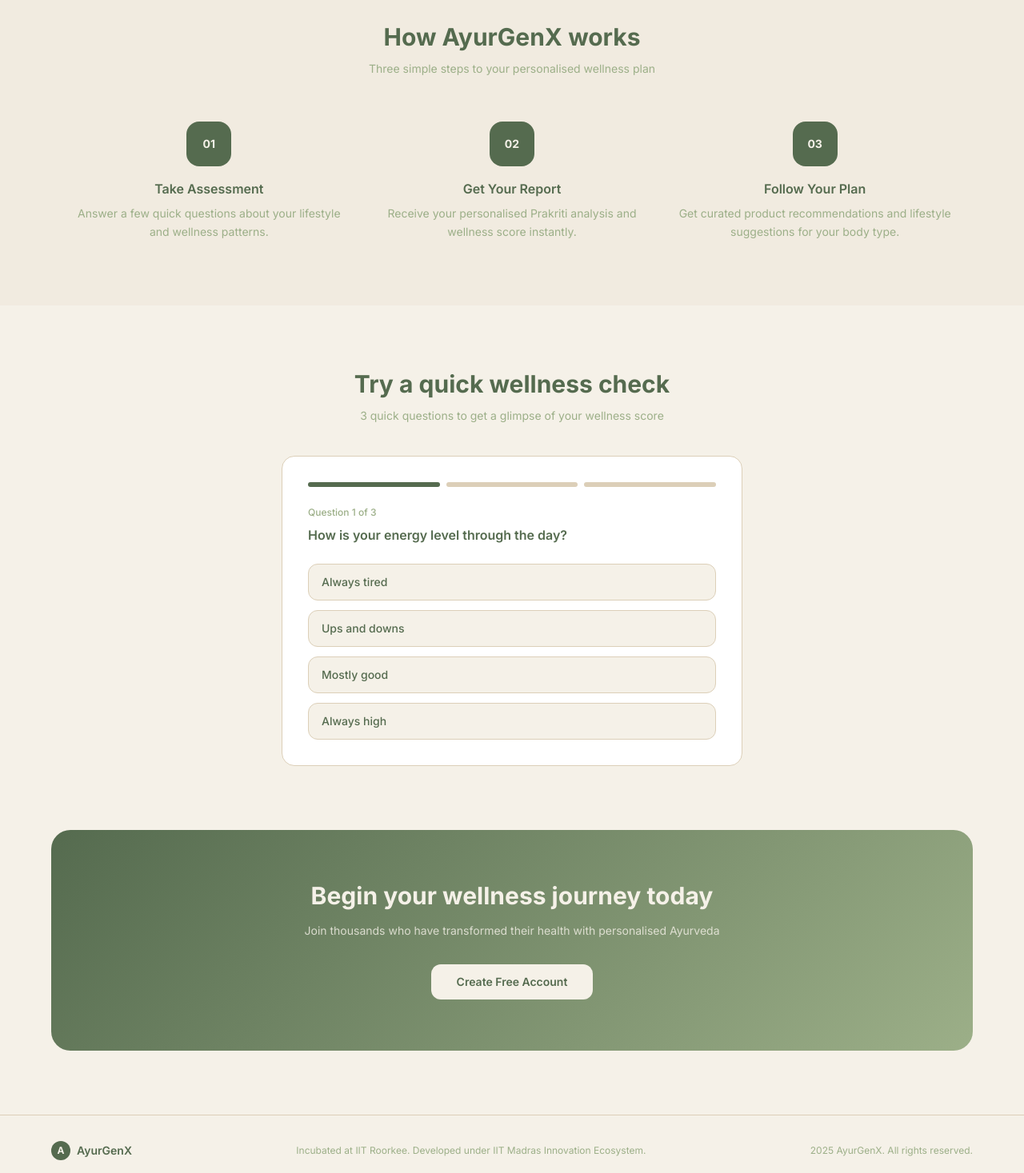
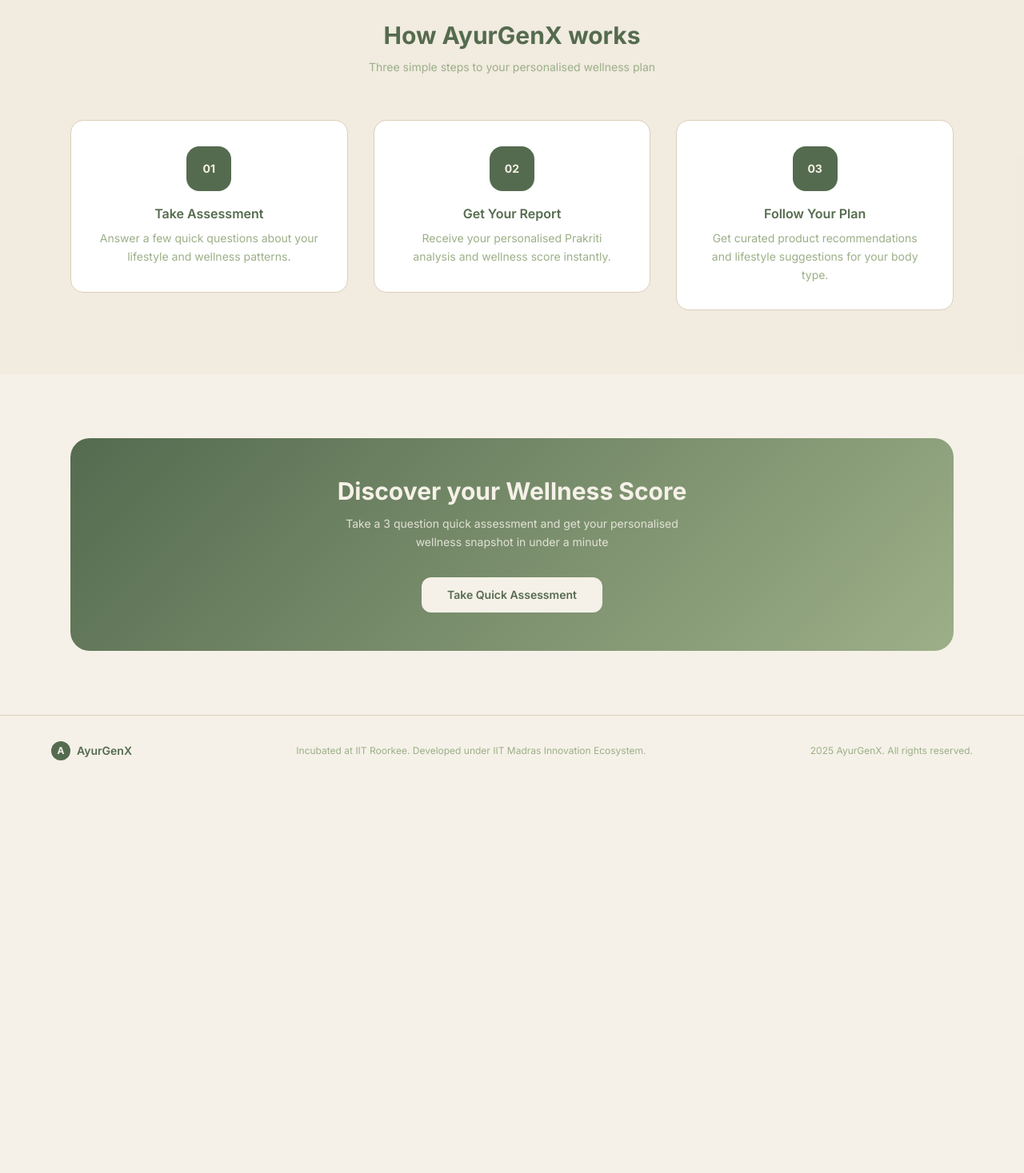
Before and after one commit to UMESHRATHOD16/ayurgenx-dashboard, a React (Vite) app: page / in a window 1280 px wide. Shown: the part 1330-2797 px from the top of the page at 80% size. After the commit the page ends 2313 px from the top, so only its background shows below. Built offline with nearby package versions, Linux system fonts and the light colour scheme.

Commit message:
feat:updated landing page

```diff
--- a/src/pages/landing/Landing.jsx
+++ b/src/pages/landing/Landing.jsx
@@ -1,10 +1,9 @@
 import { useNavigate } from "react-router-dom";
-import { motion, useInView } from "framer-motion";
+import { motion, useInView, AnimatePresence } from "framer-motion";
 import { useRef, useState } from "react";
-import { useDispatch } from "react-redux";
+import { useDispatch, useSelector } from "react-redux";
 import { setAnswer, setResult } from "../../store/slices/assessmentSlice";
 
-// Scroll reveal wrapper
 const RevealSection = ({ children, delay = 0 }) => {
   const ref = useRef(null);
   const isInView = useInView(ref, { once: true, margin: "-80px" });
@@ -20,13 +19,14 @@
   );
 };
 
-// Counter animation
 const CountUp = ({ target, suffix = "" }) => {
   const ref = useRef(null);
   const isInView = useInView(ref, { once: true });
   const [count, setCount] = useState(0);
+  const started = useRef(false);
 
-  if (isInView && count === 0 && target > 0) {
+  if (isInView && !started.current && target > 0) {
+    started.current = true;
     let start = 0;
     const duration = 1500;
     const step = target / (duration / 16);
@@ -90,10 +90,12 @@
 const Landing = () => {
   const navigate = useNavigate();
   const dispatch = useDispatch();
+  const { isAuthenticated } = useSelector((state) => state.auth);
 
   const [quizAnswers, setQuizAnswers] = useState({});
   const [quizStep, setQuizStep] = useState(0);
   const [quizDone, setQuizDone] = useState(false);
+  const [showAssessment, setShowAssessment] = useState(false);
 
   const handleQuizAnswer = (questionId, option, index) => {
     const updated = { ...quizAnswers, [questionId]: { label: option, score: index } };
@@ -109,6 +111,13 @@
         setQuizDone(true);
       }, 400);
     }
+  };
+
+  const openAssessment = () => {
+    setQuizStep(0);
+    setQuizAnswers({});
+    setQuizDone(false);
+    setShowAssessment(true);
   };
 
   const features = [
@@ -138,21 +147,37 @@
   ];
 
   const steps = [
-    { step: "01", title: "Take Assessment", desc: "Answer a few quick questions about your lifestyle and wellness patterns." },
-    { step: "02", title: "Get Your Report", desc: "Receive your personalised Prakriti analysis and wellness score instantly." },
-    { step: "03", title: "Follow Your Plan", desc: "Get curated product recommendations and lifestyle suggestions for your body type." },
+    {
+      step: "01",
+      title: "Take Assessment",
+      desc: "Answer a few quick questions about your lifestyle and wellness patterns.",
+    },
+    {
+      step: "02",
+      title: "Get Your Report",
+      desc: "Receive your personalised Prakriti analysis and wellness score instantly.",
+    },
+    {
+      step: "03",
+      title: "Follow Your Plan",
+      desc: "Get curated product recommendations and lifestyle suggestions for your body type.",
+    },
   ];
 
   return (
     <div className="min-h-screen" style={{ backgroundColor: "#F5F1E8" }}>
 
-      {/* Navbar */}
+      {/* Landing Navbar — hidden when logged in */}
+      {!isAuthenticated && (
         <nav
           className="sticky top-0 z-50 border-b"
           style={{ backgroundColor: "#F5F1E8", borderColor: "#DCCFB8" }}
         >
           <div className="max-w-6xl mx-auto px-6 h-16 flex items-center justify-between">
-          <div className="flex items-center gap-2">
+            <div
+              className="flex items-center gap-2 cursor-pointer"
+              onClick={() => navigate("/")}
+            >
               <div
                 className="w-8 h-8 rounded-full flex items-center justify-center"
                 style={{ backgroundColor: "#556B4F" }}
@@ -173,6 +198,7 @@
               </button>
               <motion.button
                 whileTap={{ scale: 0.97 }}
+                whileHover={{ scale: 1.02 }}
                 onClick={() => navigate("/signup")}
                 className="px-4 py-2 rounded-lg text-sm font-medium transition-all hover:opacity-90"
                 style={{ backgroundColor: "#556B4F", color: "#F5F1E8" }}
@@ -182,6 +208,7 @@
             </div>
           </div>
         </nav>
+      )}
 
       {/* Hero */}
       <section className="max-w-6xl mx-auto px-6 py-24 flex flex-col items-center text-center">
@@ -189,10 +216,15 @@
           initial={{ opacity: 0, y: 20 }}
           animate={{ opacity: 1, y: 0 }}
           transition={{ duration: 0.6 }}
+          className="flex flex-col items-center"
         >
           <span
             className="inline-block text-xs font-semibold px-4 py-1.5 rounded-full mb-6 tracking-wide uppercase"
-            style={{ backgroundColor: "#A8B79E30", color: "#556B4F", border: "1px solid #A8B79E" }}
+            style={{
+              backgroundColor: "#A8B79E30",
+              color: "#556B4F",
+              border: "1px solid #A8B79E",
+            }}
           >
             AI Powered Precision Ayurveda
           </span>
@@ -210,26 +242,15 @@
             Discover your unique Prakriti, track your wellness journey and get
             personalised Ayurvedic guidance powered by AI.
           </p>
-          <div className="flex flex-col sm:flex-row gap-3 justify-center">
           <motion.button
             whileTap={{ scale: 0.97 }}
             whileHover={{ scale: 1.02 }}
-              onClick={() => navigate("/signup")}
+            onClick={openAssessment}
             className="px-8 py-3 rounded-xl text-sm font-semibold transition-all hover:opacity-90"
             style={{ backgroundColor: "#556B4F", color: "#F5F1E8" }}
           >
-              Start Your Wellness Journey
+            Check Your Wellness Score
           </motion.button>
-            <motion.button
-              whileTap={{ scale: 0.97 }}
-              whileHover={{ scale: 1.02 }}
-              onClick={() => navigate("/login")}
-              className="px-8 py-3 rounded-xl text-sm font-semibold border transition-all"
-              style={{ borderColor: "#556B4F", color: "#556B4F", backgroundColor: "transparent" }}
-            >
-              Sign In
-            </motion.button>
-          </div>
         </motion.div>
       </section>
 
@@ -267,16 +288,23 @@
           {features.map((f, i) => (
             <RevealSection key={f.title} delay={i * 0.1}>
               <motion.div
-                whileHover={{ y: -4 }}
-                transition={{ duration: 0.2 }}
-                className="bg-white border rounded-2xl p-6 h-full"
+                whileHover={{
+                  y: -6,
+                  boxShadow: "0 16px 40px rgba(85, 107, 79, 0.18)",
+                  backgroundColor: "#EEF2EA",
+                }}
+                transition={{ duration: 0.25 }}
+                className="bg-white border rounded-2xl p-6 h-full cursor-default"
                 style={{ borderColor: "#DCCFB8" }}
               >
                 <div
                   className="w-10 h-10 rounded-xl mb-4 flex items-center justify-center"
                   style={{ backgroundColor: "#F5F1E8" }}
                 >
-                  <div className="w-3 h-3 rounded-full" style={{ backgroundColor: "#556B4F" }} />
+                  <div
+                    className="w-3 h-3 rounded-full"
+                    style={{ backgroundColor: "#556B4F" }}
+                  />
                 </div>
                 <h3 className="text-sm font-semibold mb-2" style={{ color: "#556B4F" }}>
                   {f.title}
@@ -306,7 +334,16 @@
           <div className="grid grid-cols-1 sm:grid-cols-3 gap-8">
             {steps.map((s, i) => (
               <RevealSection key={s.step} delay={i * 0.15}>
-                <div className="text-center">
+                <motion.div
+                  whileHover={{
+                    y: -6,
+                    boxShadow: "0 16px 40px rgba(85, 107, 79, 0.18)",
+                    backgroundColor: "#EEF2EA",
+                  }}
+                  transition={{ duration: 0.25 }}
+                  className="bg-white border rounded-2xl p-8 text-center cursor-default"
+                  style={{ borderColor: "#DCCFB8" }}
+                >
                   <div
                     className="w-14 h-14 rounded-2xl flex items-center justify-center mx-auto mb-4"
                     style={{ backgroundColor: "#556B4F" }}
@@ -321,151 +358,53 @@
                   <p className="text-sm leading-relaxed" style={{ color: "#9CAF88" }}>
                     {s.desc}
                   </p>
-                </div>
+                </motion.div>
               </RevealSection>
             ))}
           </div>
         </div>
       </section>
 
-      {/* Quick Assessment */}
+      {/* Assessment CTA Section */}
       <section className="max-w-6xl mx-auto px-6 py-20">
         <RevealSection>
-          <div className="text-center mb-10">
-            <h2 className="text-3xl font-bold mb-3" style={{ color: "#556B4F" }}>
-              Try a quick wellness check
-            </h2>
-            <p className="text-sm" style={{ color: "#9CAF88" }}>
-              3 quick questions to get a glimpse of your wellness score
-            </p>
-          </div>
-        </RevealSection>
-
-        <div className="max-w-xl mx-auto">
-          {!quizDone ? (
-            <motion.div
-              key={quizStep}
-              initial={{ opacity: 0, x: 30 }}
-              animate={{ opacity: 1, x: 0 }}
-              transition={{ duration: 0.3 }}
-              className="bg-white border rounded-2xl p-8"
-              style={{ borderColor: "#DCCFB8" }}
-            >
-              {/* Progress dots */}
-              <div className="flex gap-2 mb-6">
-                {quickQuestions.map((_, i) => (
           <div
-                    key={i}
-                    className="h-1.5 flex-1 rounded-full transition-all duration-300"
-                    style={{
-                      backgroundColor: i <= quizStep ? "#556B4F" : "#DCCFB8",
-                    }}
-                  />
-                ))}
-              </div>
-
-              <p className="text-xs font-medium mb-2" style={{ color: "#9CAF88" }}>
-                Question {quizStep + 1} of {quickQuestions.length}
-              </p>
-              <h3 className="text-base font-semibold mb-6" style={{ color: "#556B4F" }}>
-                {quickQuestions[quizStep].question}
-              </h3>
-
-              <div className="flex flex-col gap-3">
-                {quickQuestions[quizStep].options.map((option, index) => (
-                  <motion.button
-                    key={option}
-                    whileTap={{ scale: 0.98 }}
-                    whileHover={{ x: 4 }}
-                    onClick={() => handleQuizAnswer(quickQuestions[quizStep].id, option, index)}
-                    className="w-full text-left px-4 py-3 rounded-xl border text-sm font-medium transition-all duration-200"
-                    style={{
-                      backgroundColor:
-                        quizAnswers[quickQuestions[quizStep].id]?.label === option
-                          ? "#556B4F"
-                          : "#F5F1E8",
-                      borderColor:
-                        quizAnswers[quickQuestions[quizStep].id]?.label === option
-                          ? "#556B4F"
-                          : "#DCCFB8",
-                      color:
-                        quizAnswers[quickQuestions[quizStep].id]?.label === option
-                          ? "#F5F1E8"
-                          : "#556B4F",
-                    }}
-                  >
-                    {option}
-                  </motion.button>
-                ))}
-              </div>
-            </motion.div>
-          ) : (
-            <motion.div
-              initial={{ opacity: 0, scale: 0.95 }}
-              animate={{ opacity: 1, scale: 1 }}
-              transition={{ duration: 0.4 }}
-              className="bg-white border rounded-2xl p-8 text-center"
-              style={{ borderColor: "#DCCFB8" }}
-            >
-              <div
-                className="w-20 h-20 rounded-full flex items-center justify-center mx-auto mb-4"
+            className="rounded-3xl p-12 text-center"
             style={{ background: "linear-gradient(135deg, #556B4F, #9CAF88)" }}
           >
-                <span className="text-2xl font-bold" style={{ color: "#F5F1E8" }}>
-                  {calculateQuickResult(quizAnswers).wellnessScore}
-                </span>
-              </div>
-              <h3 className="text-lg font-semibold mb-2" style={{ color: "#556B4F" }}>
-                Your Wellness Score
-              </h3>
-              <p className="text-sm mb-6" style={{ color: "#9CAF88" }}>
-                Sign up for your full Prakriti report and personalised recommendations
+            <h2
+              className="text-2xl sm:text-3xl font-bold mb-3"
+              style={{ color: "#F5F1E8" }}
+            >
+              Discover your Wellness Score
+            </h2>
+            <p
+              className="text-sm mb-8 max-w-md mx-auto leading-relaxed"
+              style={{ color: "#F5F1E8", opacity: 0.85 }}
+            >
+              Take a 3 question quick assessment and get your personalised
+              wellness snapshot in under a minute
             </p>
             <motion.button
               whileTap={{ scale: 0.97 }}
               whileHover={{ scale: 1.02 }}
-                onClick={() => navigate("/signup")}
-                className="w-full py-3 rounded-xl text-sm font-semibold hover:opacity-90 transition-all"
-                style={{ backgroundColor: "#556B4F", color: "#F5F1E8" }}
-              >
-                Get Your Full Report
-              </motion.button>
-            </motion.div>
-          )}
-        </div>
-      </section>
-
-      {/* CTA Banner */}
-      <section
-        className="mx-4 sm:mx-6 lg:mx-auto max-w-6xl rounded-3xl mb-20 px-8 py-16 text-center"
-        style={{ background: "linear-gradient(135deg, #556B4F, #9CAF88)" }}
-      >
-        <RevealSection>
-          <h2 className="text-2xl sm:text-3xl font-bold mb-4" style={{ color: "#F5F1E8" }}>
-            Begin your wellness journey today
-          </h2>
-          <p className="text-sm mb-8 opacity-80" style={{ color: "#F5F1E8" }}>
-            Join thousands who have transformed their health with personalised Ayurveda
-          </p>
-          <motion.button
-            whileTap={{ scale: 0.97 }}
-            whileHover={{ scale: 1.02 }}
-            onClick={() => navigate("/signup")}
+              onClick={openAssessment}
               className="px-8 py-3 rounded-xl text-sm font-semibold transition-all"
               style={{ backgroundColor: "#F5F1E8", color: "#556B4F" }}
             >
-            Create Free Account
+              Take Quick Assessment
             </motion.button>
+          </div>
         </RevealSection>
       </section>
 
       {/* Footer */}
-      <footer
-        className="border-t px-6 py-8"
-        style={{ borderColor: "#DCCFB8" }}
+      <footer className="border-t px-6 py-8" style={{ borderColor: "#DCCFB8" }}>
+        <div className="max-w-6xl mx-auto flex flex-col sm:flex-row items-center justify-between gap-4">
+          <div
+            className="flex items-center gap-2 cursor-pointer"
+            onClick={() => navigate("/")}
           >
-        <div className="max-w-6xl mx-auto flex flex-col sm:flex-row items-center justify-between gap-4">
-          <div className="flex items-center gap-2">
             <div
               className="w-6 h-6 rounded-full flex items-center justify-center"
               style={{ backgroundColor: "#556B4F" }}
@@ -476,7 +415,7 @@
               AyurGenX
             </span>
           </div>
-          <p className="text-xs" style={{ color: "#9CAF88" }}>
+          <p className="text-xs text-center" style={{ color: "#9CAF88" }}>
             Incubated at IIT Roorkee. Developed under IIT Madras Innovation Ecosystem.
           </p>
           <p className="text-xs" style={{ color: "#9CAF88" }}>
@@ -485,6 +424,198 @@
         </div>
       </footer>
 
+      {/* Assessment Modal */}
+      <AnimatePresence>
+        {showAssessment && (
+          <motion.div
+            initial={{ opacity: 0 }}
+            animate={{ opacity: 1 }}
+            exit={{ opacity: 0 }}
+            className="fixed inset-0 z-50 flex items-center justify-center px-4"
+            style={{
+              backgroundColor: "rgba(85, 107, 79, 0.4)",
+              backdropFilter: "blur(6px)",
+            }}
+            onClick={(e) => {
+              if (e.target === e.currentTarget) setShowAssessment(false);
+            }}
+          >
+            <motion.div
+              initial={{ opacity: 0, y: 50, scale: 0.93 }}
+              animate={{ opacity: 1, y: 0, scale: 1 }}
+              exit={{ opacity: 0, y: 50, scale: 0.93 }}
+              transition={{ duration: 0.4, type: "spring", damping: 22 }}
+              className="w-full max-w-md bg-white rounded-3xl p-8 relative shadow-2xl"
+            >
+              {/* Close */}
+              <button
+                onClick={() => setShowAssessment(false)}
+                className="absolute top-4 right-4 w-8 h-8 rounded-full flex items-center justify-center text-sm font-semibold transition-all hover:opacity-70"
+                style={{ backgroundColor: "#F5F1E8", color: "#556B4F" }}
+              >
+                x
+              </button>
+
+              <AnimatePresence mode="wait">
+                {!quizDone ? (
+                  <motion.div
+                    key="quiz"
+                    initial={{ opacity: 0 }}
+                    animate={{ opacity: 1 }}
+                    exit={{ opacity: 0 }}
+                  >
+                    {/* Header */}
+                    <p
+                      className="text-xs font-semibold uppercase tracking-wide mb-4"
+                      style={{ color: "#9CAF88" }}
+                    >
+                      Quick Wellness Check
+                    </p>
+
+                    {/* Progress dots */}
+                    <div className="flex gap-2 mb-6">
+                      {quickQuestions.map((_, i) => (
+                        <div
+                          key={i}
+                          className="h-1.5 flex-1 rounded-full transition-all duration-500"
+                          style={{
+                            backgroundColor: i <= quizStep ? "#556B4F" : "#DCCFB8",
+                          }}
+                        />
+                      ))}
+                    </div>
+
+                    <p
+                      className="text-xs font-medium mb-2"
+                      style={{ color: "#9CAF88" }}
+                    >
+                      Question {quizStep + 1} of {quickQuestions.length}
+                    </p>
+
+                    <motion.h3
+                      key={quizStep}
+                      initial={{ opacity: 0, x: 20 }}
+                      animate={{ opacity: 1, x: 0 }}
+                      transition={{ duration: 0.3 }}
+                      className="text-base font-semibold mb-6 leading-snug"
+                      style={{ color: "#556B4F" }}
+                    >
+                      {quickQuestions[quizStep].question}
+                    </motion.h3>
+
+                    <motion.div
+                      key={`options-${quizStep}`}
+                      initial={{ opacity: 0 }}
+                      animate={{ opacity: 1 }}
+                      transition={{ duration: 0.3, delay: 0.1 }}
+                      className="flex flex-col gap-3"
+                    >
+                      {quickQuestions[quizStep].options.map((option, index) => (
+                        <motion.button
+                          key={option}
+                          whileTap={{ scale: 0.98 }}
+                          whileHover={{
+                            x: 6,
+                            backgroundColor: "#EEF2EA",
+                            borderColor: "#556B4F",
+                          }}
+                          onClick={() =>
+                            handleQuizAnswer(
+                              quickQuestions[quizStep].id,
+                              option,
+                              index
+                            )
+                          }
+                          className="w-full text-left px-4 py-3 rounded-xl border text-sm font-medium transition-colors duration-150"
+                          style={{
+                            backgroundColor: "#F5F1E8",
+                            borderColor: "#DCCFB8",
+                            color: "#556B4F",
+                          }}
+                        >
+                          {option}
+                        </motion.button>
+                      ))}
+                    </motion.div>
+                  </motion.div>
+                ) : (
+                  <motion.div
+                    key="result"
+                    initial={{ opacity: 0, scale: 0.95 }}
+                    animate={{ opacity: 1, scale: 1 }}
+                    transition={{ duration: 0.4 }}
+                    className="text-center py-2"
+                  >
+                    <motion.div
+                      initial={{ scale: 0 }}
+                      animate={{ scale: 1 }}
+                      transition={{ duration: 0.5, delay: 0.15, type: "spring" }}
+                      className="w-24 h-24 rounded-full flex flex-col items-center justify-center mx-auto mb-6"
+                      style={{
+                        background: "linear-gradient(135deg, #556B4F, #9CAF88)",
+                      }}
+                    >
+                      <p
+                        className="text-2xl font-bold"
+                        style={{ color: "#F5F1E8" }}
+                      >
+                        {calculateQuickResult(quizAnswers).wellnessScore}
+                      </p>
+                      <p
+                        className="text-xs opacity-80"
+                        style={{ color: "#F5F1E8" }}
+                      >
+                        score
+                      </p>
+                    </motion.div>
+
+                    <h3
+                      className="text-lg font-semibold mb-2"
+                      style={{ color: "#556B4F" }}
+                    >
+                      Your Wellness Score is Ready
+                    </h3>
+                    <p
+                      className="text-sm mb-8 leading-relaxed"
+                      style={{ color: "#9CAF88" }}
+                    >
+                      Sign up for your complete Prakriti report, dosha analysis
+                      and personalised product recommendations
+                    </p>
+
+                    <div className="flex flex-col gap-3">
+                      <motion.button
+                        whileTap={{ scale: 0.97 }}
+                        whileHover={{ scale: 1.02 }}
+                        onClick={() => {
+                          setShowAssessment(false);
+                          navigate("/signup");
+                        }}
+                        className="w-full py-3 rounded-xl text-sm font-semibold hover:opacity-90 transition-all"
+                        style={{ backgroundColor: "#556B4F", color: "#F5F1E8" }}
+                      >
+                        Get Full Report
+                      </motion.button>
+                      <button
+                        onClick={() => setShowAssessment(false)}
+                        className="w-full py-2.5 rounded-xl text-sm font-medium border transition-all"
+                        style={{
+                          borderColor: "#DCCFB8",
+                          color: "#9CAF88",
+                          backgroundColor: "transparent",
+                        }}
+                      >
+                        Maybe Later
+                      </button>
+                    </div>
+                  </motion.div>
+                )}
+              </AnimatePresence>
+            </motion.div>
+          </motion.div>
+        )}
+      </AnimatePresence>
+
     </div>
   );
 };
```
Lines whose indentation alone changed are shown as unchanged.
